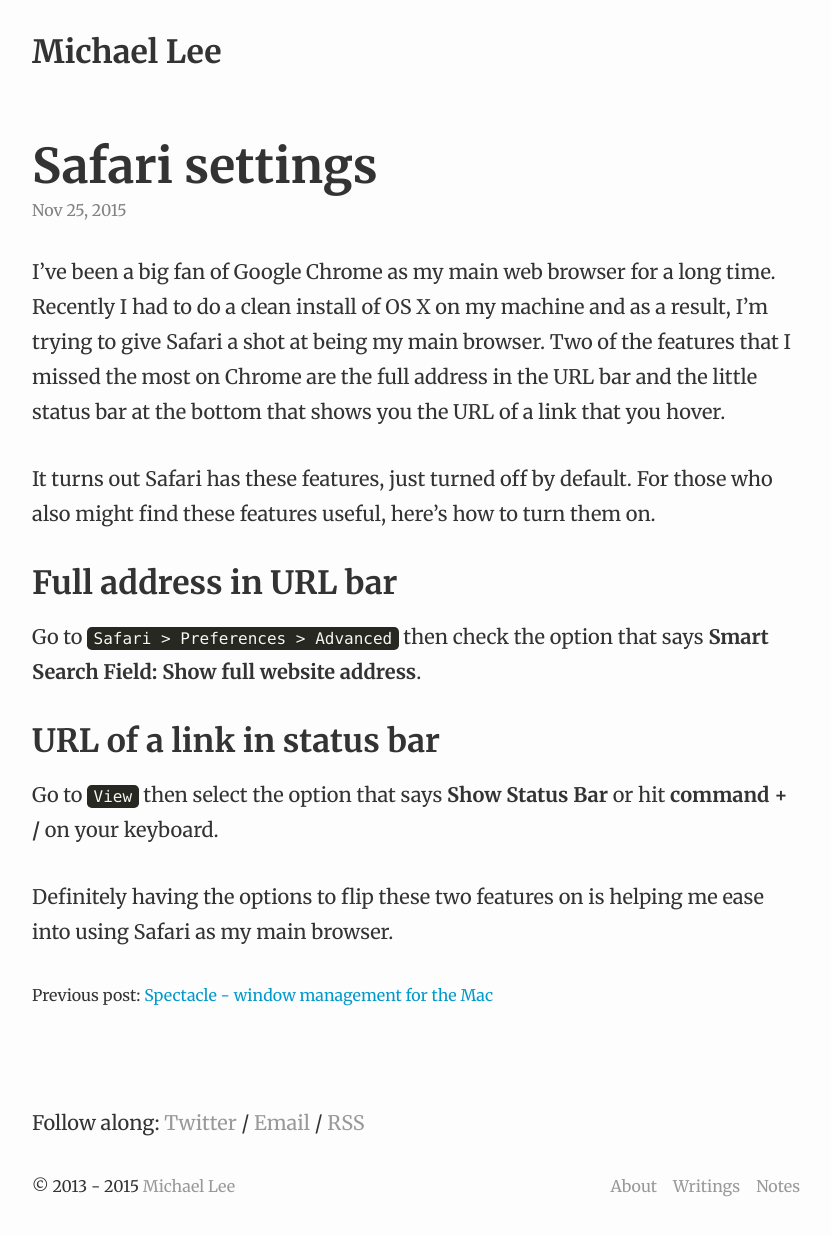
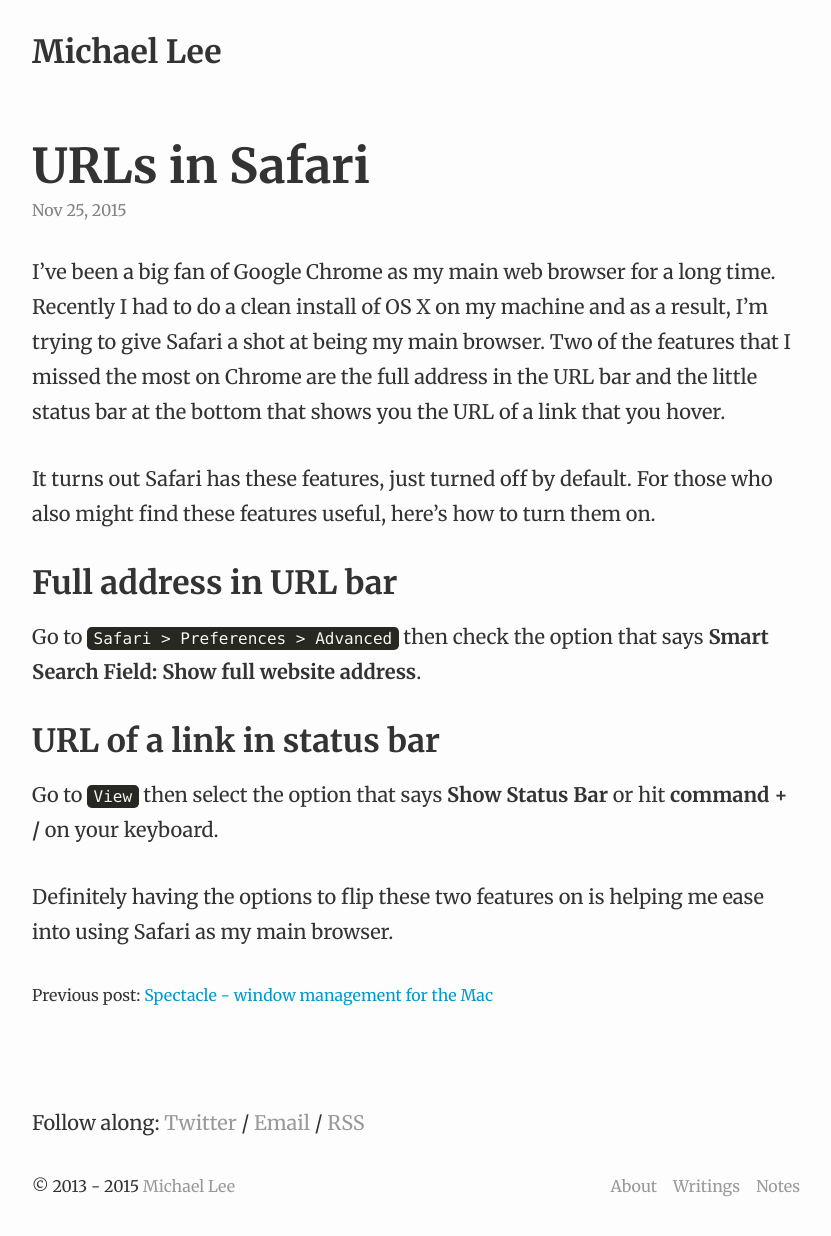
Before and after one commit to michaellee/old-michaelsoolee.com, a Jekyll site: the page built from _posts/2015-11-25-safari-urls.md, in a window 1280 px wide. Shown: the whole page, without its empty margins (224-1055 px from the left). Built offline with Jekyll 4.4.1, drawn with Linux system fonts in a browser that asks for light colours; nearby versions of some CDN libraries; Markdown is read by kramdown in place of the engine named in the settings.

Commit message:
Post fix

```diff
--- a/_posts/2015-11-25-safari-settings.md
+++ b/_posts/2015-11-25-safari-urls.md
@@ -1,6 +1,6 @@
 ---
 layout: post
-title: "Safari settings"
+title: "URLs in Safari"
 category: "tools"
 date: 2015-11-25 09:16:00
 ---
```
